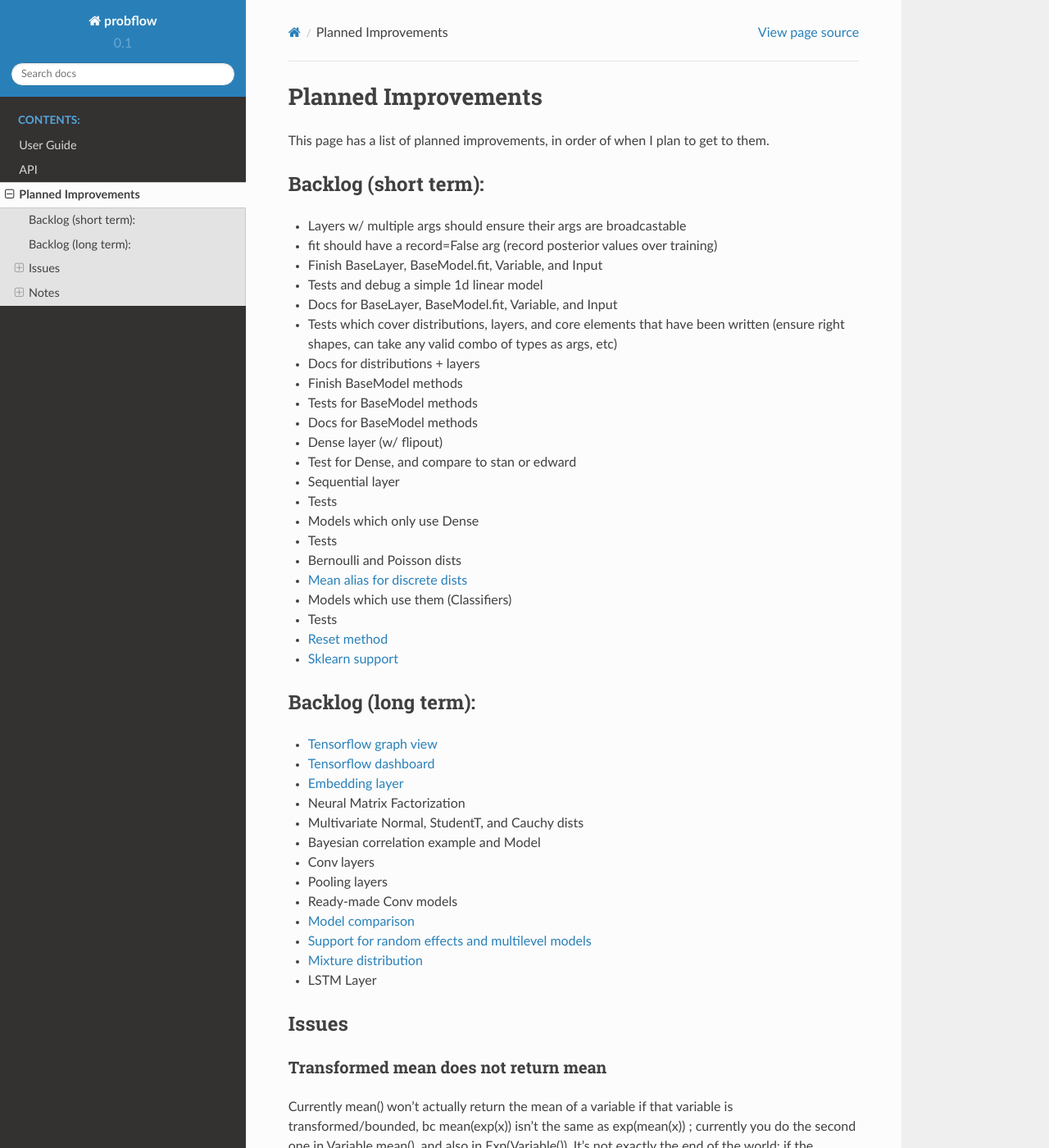
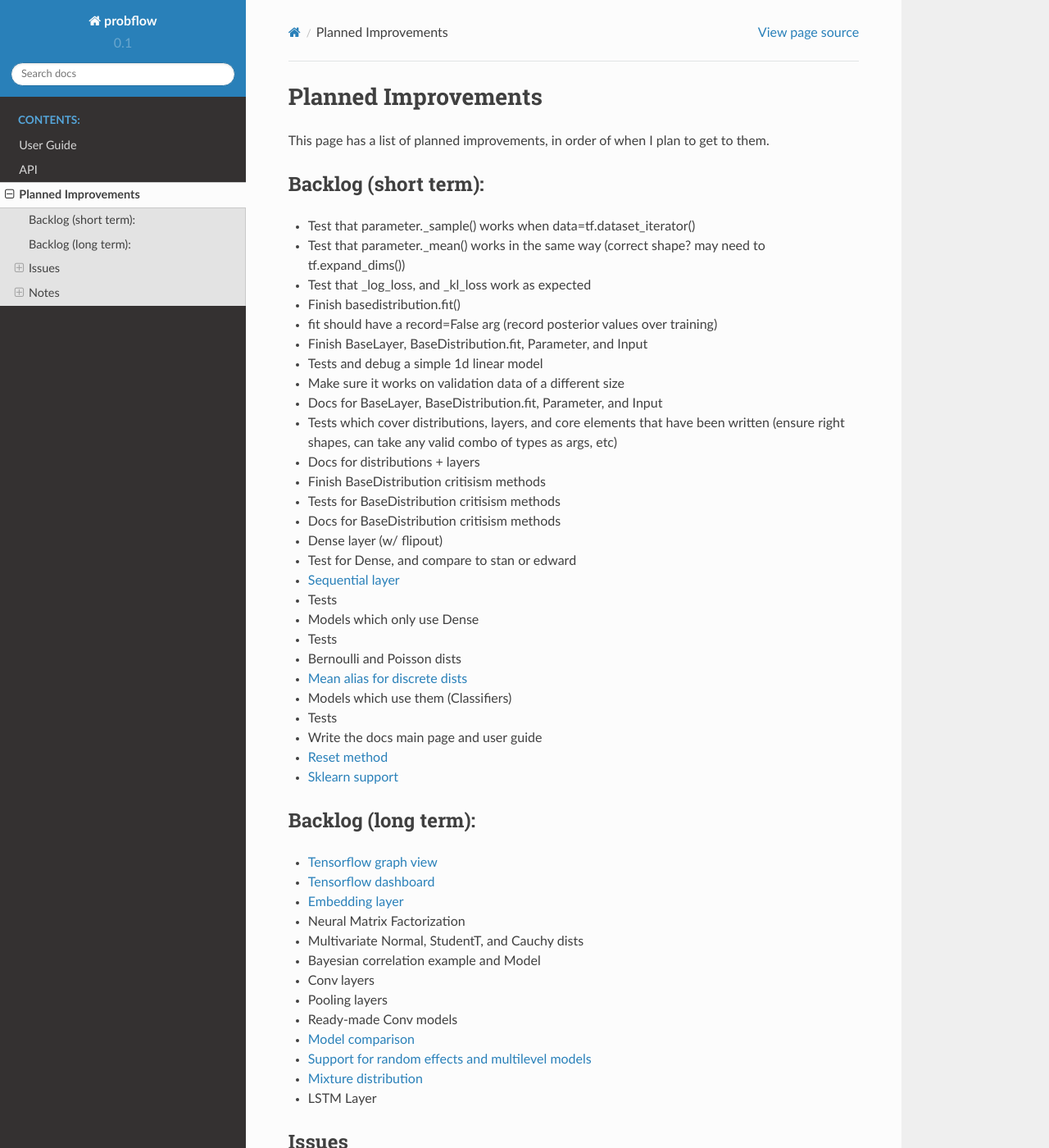
Before and after one commit to brendanhasz/probflow, a Sphinx documentation site: the page built from docs/todo.rst, in a window 1280 px wide and 1400 px high. Shown: the whole window at 82% size. Built offline with Sphinx 7.4.7 and the Read the Docs theme 2.0.0, drawn with Linux system fonts in a browser that asks for light colours; some of the changed text lies outside the part shown.

```diff
--- a/docs/todo.rst
+++ b/docs/todo.rst
@@ -6,19 +6,23 @@
 Backlog (short term):
 ---------------------
 
-* Layers w/ multiple args should ensure their args are broadcastable
+* Test that parameter._sample() works when data=tf.dataset_iterator()
+* Test that parameter._mean() works in the same way (correct shape? may need to tf.expand_dims())
+* Test that _log_loss, and _kl_loss work as expected
+* Finish basedistribution.fit()
 * fit should have a record=False arg (record posterior values over training)
-* Finish BaseLayer, BaseModel.fit, Variable, and Input
+* Finish BaseLayer, BaseDistribution.fit, Parameter, and Input
 * Tests and debug a simple 1d linear model
-* Docs for BaseLayer, BaseModel.fit, Variable, and Input
+* Make sure it works on validation data of a different size
+* Docs for BaseLayer, BaseDistribution.fit, Parameter, and Input
 * Tests which cover distributions, layers, and core elements that have been written (ensure right shapes, can take any valid combo of types as args, etc)
 * Docs for distributions + layers
-* Finish BaseModel methods
-* Tests for BaseModel methods
-* Docs for BaseModel methods
+* Finish BaseDistribution critisism methods
+* Tests for BaseDistribution critisism methods
+* Docs for BaseDistribution critisism methods
 * Dense layer (w/ flipout)
 * Test for Dense, and compare to stan or edward
-* Sequential layer
+* `Sequential layer`_
 * Tests
 * Models which only use Dense
 * Tests
@@ -26,6 +30,7 @@
 * `Mean alias for discrete dists`_
 * Models which use them (Classifiers)
 * Tests
+* Write the docs main page and user guide
 * `Reset method`_
 * `Sklearn support`_
 
@@ -58,6 +63,11 @@
 
 Notes
 -----
+
+Sequential layer
+^^^^^^^^^^^^^^^^
+
+Sequential layer can't be a class which inherits from BaseLayer b/c it takes a list.  Also, elements of that list will be instantiated Layers.  Will have to be a func which sets the arg['input'] of each sucessive element as the output of the last layer and then return the last layer?
 
 Mean alias for discrete dists
 ^^^^^^^^^^^^^^^^^^^^^^^^^^^^^
```
Also changed, not shown: 4 other files.
